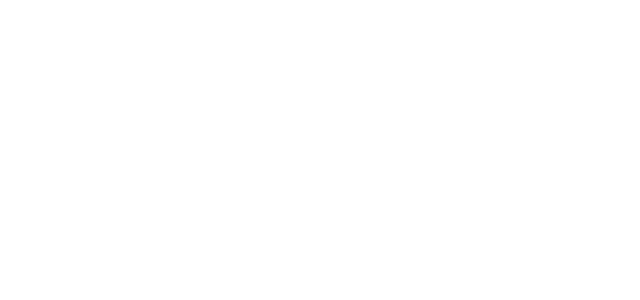
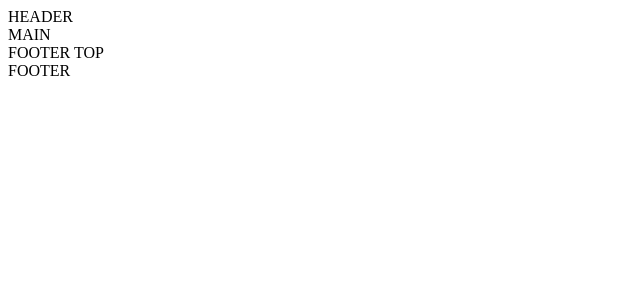
Before and after one commit to AlessioMartella7/vite-comics, a Vue app: page / in a window 1280 px wide. Shown: the top 300 px of the page, without its empty margins (0-640 px from the left). Built offline with nearby package versions, Linux system fonts and the light colour scheme.

Commit message:
added components

```diff
--- a/src/App.vue
+++ b/src/App.vue
@@ -1,9 +1,30 @@
-<script setup>
+<script>
+import AppHeader from "./components/AppHeader.vue";
+import AppMain from "./components/AppMain.vue";
+import AppFooterTop from "./components/AppFooterTop.vue"
+import AppFooterBottom from "./components/AppFooterBottom.vue";
 
+export default {
+  data() {
+    return {
+
+    }
+  },
+  components:{
+    AppHeader,
+    AppMain,
+    AppFooterTop,
+    AppFooterBottom
+  }
+
+}
 </script>
 
 <template>
-
+<AppHeader/>
+<AppMain/>
+<AppFooterTop/>
+<AppFooterBottom/>
 </template>
 
 <style scoped>
--- /dev/null
+++ b/src/components/AppFooterBottom.vue
@@ -0,0 +1,16 @@
+<script>
+export default {
+  data() {
+    return {
+
+    }
+  }
+}
+</script>
+
+<template>
+<div>FOOTER</div>
+</template>
+
+<style scoped>
+</style>
--- /dev/null
+++ b/src/components/AppFooterTop.vue
@@ -0,0 +1,18 @@
+<script>
+export default {
+  data() {
+    return {
+
+    }
+  }
+}
+</script>
+
+<template>
+<div>
+    FOOTER TOP
+</div>
+</template>
+
+<style scoped>
+</style>
--- /dev/null
+++ b/src/components/AppHeader.vue
@@ -0,0 +1,18 @@
+<script>
+export default {
+  data() {
+    return {
+
+    }
+  }
+}
+</script>
+
+<template>
+<div>
+    HEADER
+</div>
+</template>
+
+<style scoped>
+</style>
--- /dev/null
+++ b/src/components/AppMain.vue
@@ -0,0 +1,18 @@
+<script>
+export default {
+  data() {
+    return {
+
+    }
+  }
+}
+</script>
+
+<template>
+<div>
+    MAIN
+</div>
+</template>
+
+<style scoped>
+</style>
```
